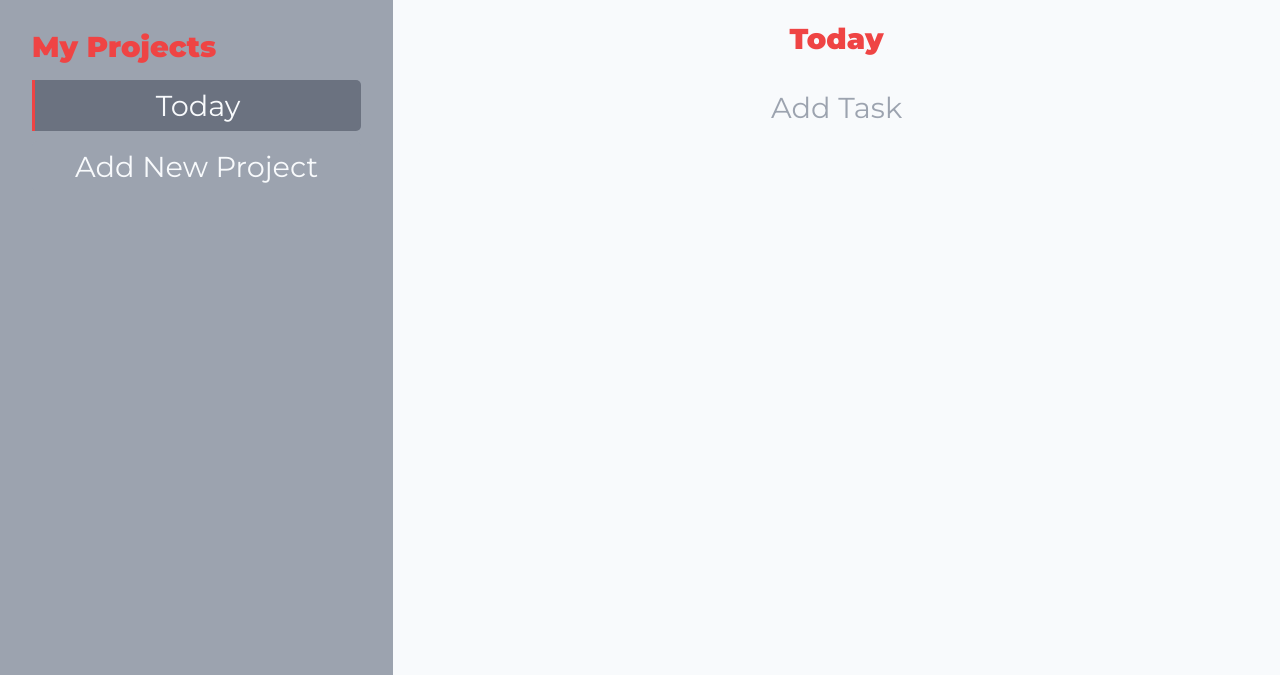
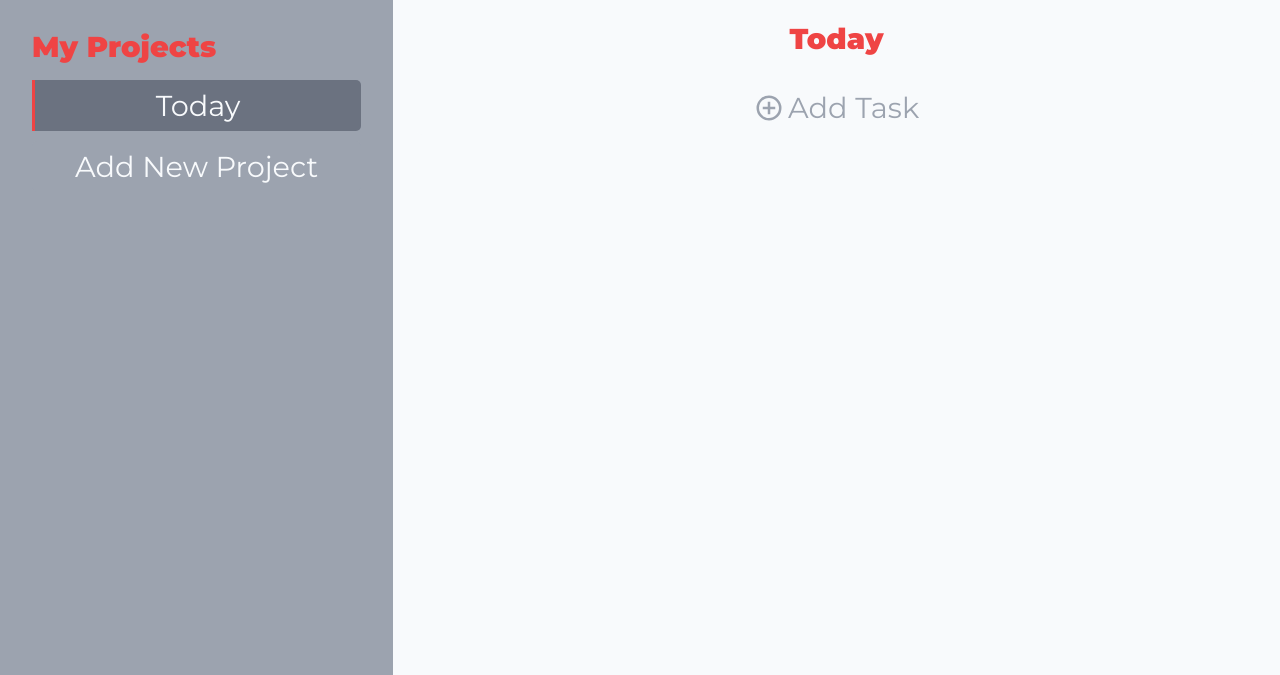
Before and after one commit to MichaelHalaj/Todo-List, a website built with webpack: page dist/index.html in a window 1280 px wide. Both pictures are taken after a click on the button "Today". Shown: the part 125-800 px from the top of the page. Built offline with nearby package versions, Linux system fonts and the light colour scheme.

Commit message:
Create svg for add task

```diff
--- a/package.json
+++ b/package.json
@@ -27,6 +27,7 @@
     "eslint-plugin-import": "^2.27.5",
     "prettier": "2.8.8",
     "style-loader": "^3.3.2",
+    "svg-inline-loader": "^0.8.2",
     "webpack": "^5.83.0",
     "webpack-cli": "^5.1.1"
   },
--- a/src/functions.js
+++ b/src/functions.js
@@ -1,4 +1,4 @@
-import { plusSVG } from "./svg";
+// import { plusSVG } from "./svg";
 const removeAllChildren = (node) => {
   while (node.firstChild) {
     node.removeChild(node.firstChild);
@@ -7,7 +7,19 @@ const removeAllChildren = (node) => {
 const createAddTaskNode = () => {
   const node = document.createElement('button');
   node.classList.add('add-task');
-  node.innerText = 'Add Task';
+  const contain = document.createElement('div');
+  contain.classList.add('add-task-container');
+  const text = document.createElement('div');
+  text.innerText = 'Add Task';
+  const svg = document.createElement('div');
+  svg.innerHTML = `<svg xmlns="http://www.w3.org/2000/svg" style="width: 30px; height: 30px;" viewBox="0 0 24 24">
+  <title>plus-circle-outline</title>
+  <path fill="#9CA3AF" d="M12,20C7.59,20 4,16.41 4,12C4,7.59 7.59,4 12,4C16.41,4 20,7.59 20,12C20,16.41 16.41,20 12,20M12,2A10,10 0 0,0 2,12A10,10 0 0,0 12,22A10,10 0 0,0 22,12A10,10 0 0,0 12,2M13,7H11V11H7V13H11V17H13V13H17V11H13V7Z" />
+  </svg>`;
+  svg.setAttribute('id', 'plus-svg');
+  contain.appendChild(svg);
+  contain.appendChild(text);
+  node.appendChild(contain);
   return node;
 };
 const createTaskForm = () => {
--- a/src/index.js
+++ b/src/index.js
@@ -3,7 +3,7 @@ import { format, compareAsc } from 'date-fns';
 import Project from './project';
 import Task from './task';
 import { removeAllChildren, createAddTaskNode, createTaskForm } from './functions';
-
+// import { plusSVG } from './svg';
 
 /**
  * Attach all project titles under the My Projects title within the DOM
--- a/src/styles.css
+++ b/src/styles.css
@@ -351,3 +351,12 @@ textarea:focus-visible {
     flex-direction: column;
     align-items: center;
 }
+.add-task-container {
+    display: flex;
+    justify-content: center;
+    align-items: center;
+    gap: 4px;
+}
+#plus-svg {
+    height: 30px;
+}
--- a/webpack.config.js
+++ b/webpack.config.js
@@ -18,6 +18,10 @@ module.exports = {
         test: /\.(png|svg|jpg|jpeg|gif)$/i,
         type: 'asset/resource',
       },
+      {
+        test: /\.svg$/,
+        loader: 'svg-inline-loader',
+      },
    ],
  },
 };
```
Also changed, not shown: dist/main.js, 1 other file.
